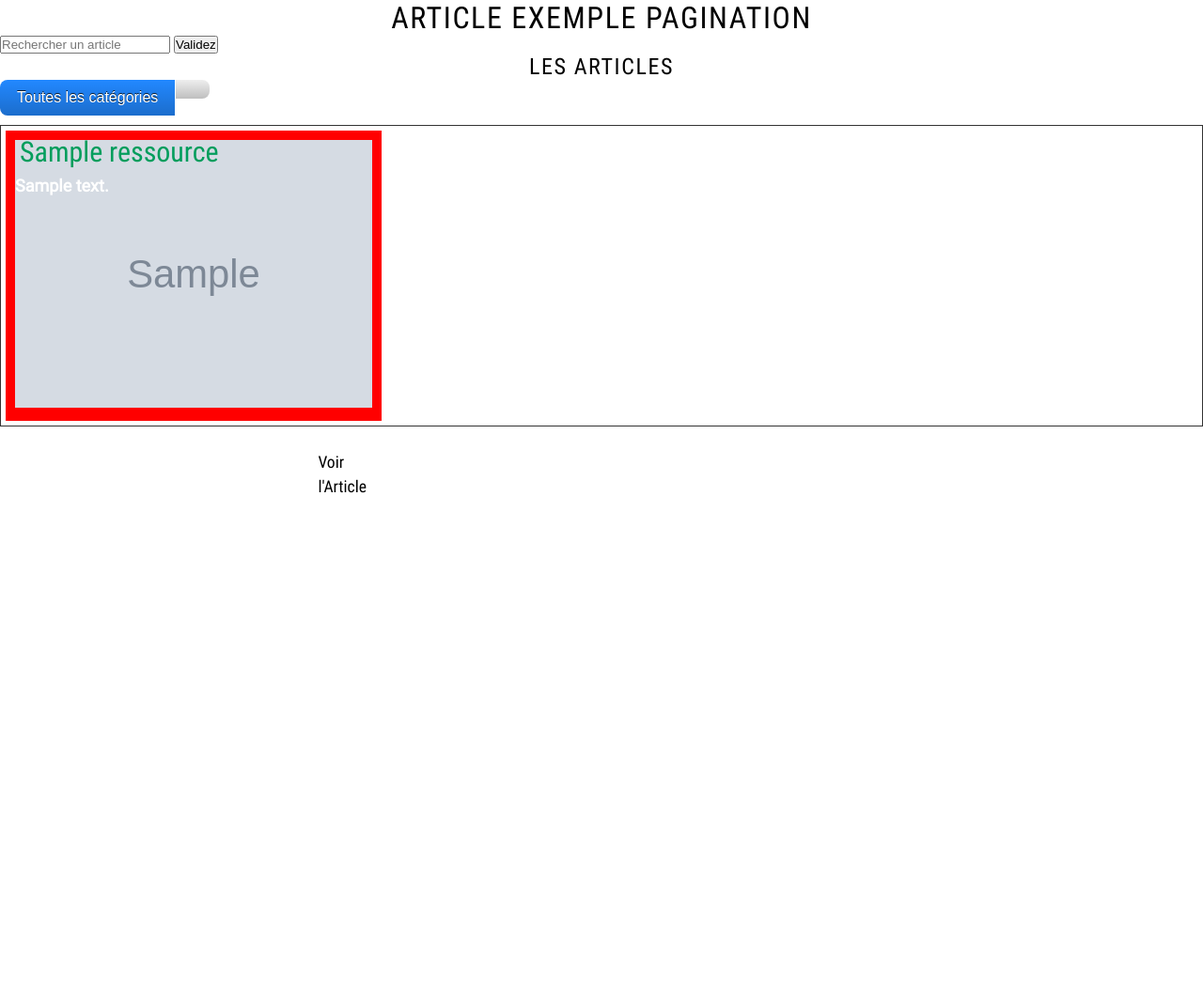
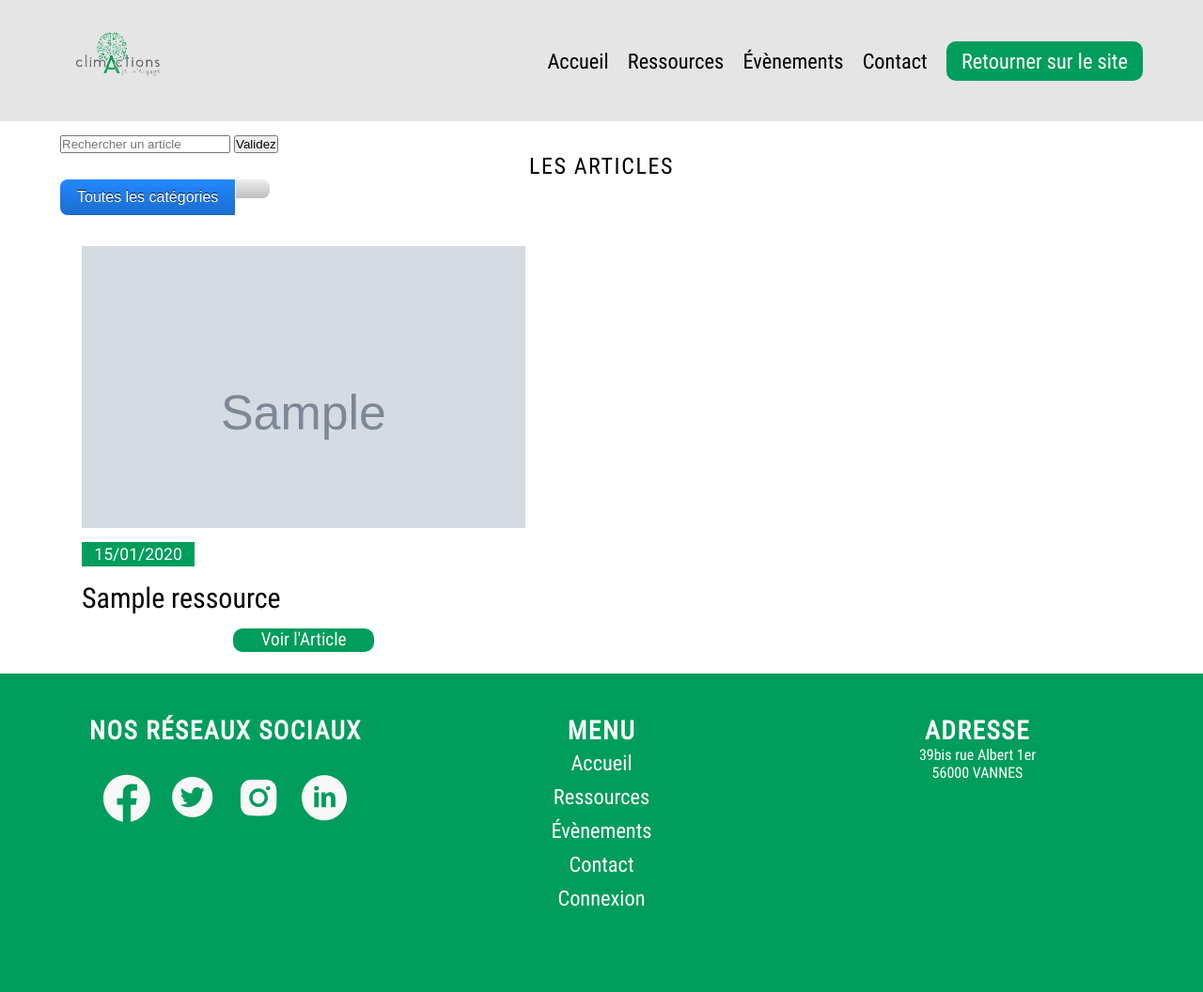
Before and after one commit to nicolaslechenic/climactions_cdr, a PHP site: page /index.php?action=pageArticle in a window 1280 px wide. Shown: the whole page at 94% size. Before the commit the page ends 525 px from the top, so only its background shows below. Run offline with PHP 8.4, Linux system fonts and the light colour scheme; tables that the repository leaves empty or names only in its code hold one stand-in row (values such as "Sample post"); grey boxes marked "Sample" are stand-in pictures; data that the repository does not hold is empty; grey boxes are pictures that could not be loaded.

Commit message:
👌 IMPROVE: Modif page ressources

```diff
--- a/Public/styles/style.css
+++ b/Public/styles/style.css
@@ -161,6 +161,7 @@ a {
 #bandeau #navigation-bandeau {
   display: flex;
   justify-content: space-between;
+  width: 90%;
 }
 
 #bandeau #navigation-bandeau img {
@@ -206,8 +207,7 @@ a {
 #bandeau #navigation-bandeau #menu + img {
   width: 45px;
   height: 45px;
-  /* margin-top: 20px; */
-  margin: 20px 15px 20px 25px;
+  margin-top: 20px;
   cursor: pointer;
 }
 
@@ -313,6 +313,91 @@ a {
   margin: 0 15px;
   cursor: pointer;
 }
+
+/* ---------------Page de tout les articles-------- */
+
+#bar-search{
+  width: 90%;
+  margin: auto;
+  margin-top: 15px;
+}
+
+/* ---- isotope ---- */
+
+/* clear fix */
+.grid:after {
+  content: "";
+  display: block;
+  clear: both;
+}
+
+.grid{
+  width: 100%;
+}
+
+/* ---- .element-item ---- */
+
+.element-item {
+  color: #262524;
+}
+
+.element-item > * {
+  margin: 0;
+  padding: 0;
+}
+
+.element-item .cadre_image{
+  width:100%;
+  height: 300px;
+  overflow: hidden;
+}
+
+.element-item img {
+  width: 100%;
+  height: auto;
+  object-fit: cover;
+  transition: .2s;
+}
+
+.element-item img:hover {
+  transform: scale(1.2);
+}
+
+.element-item .date{
+  width: 120px;
+  background-color: var(--primary);
+  margin-top: 15px;
+  padding: auto;
+  text-align: center;
+}
+
+.element-item .date p{
+  color: white;
+}
+
+.element-item .title {
+  margin-top: 15px;
+  text-transform: none;
+  letter-spacing: 0;
+  font-size: 30px;
+  font-weight: normal;
+  text-align: start;
+  color: black;
+}
+
+.element-item .read-more {
+  margin: auto;
+  margin-top: 15px;
+  height: 25px;
+  width: 150px;
+  font-size: 1.2rem;
+  background-color: var(--primary);
+  color: white;
+  text-align: center;
+  border-radius: 10px;
+
+}
+
 /* -------------- page un article --------------  */
 
 .container-article .article {
@@ -367,11 +452,10 @@ a {
 }
 
 #pied .container .item-footer {
-  /* border: 1px solid red; */
   flex: 1 1 340px;
   text-align: center;
   padding: 20px 0;
-  /* align-self: center; */
+
 }
 
 #pied h2 {
@@ -575,6 +659,7 @@ textarea{
     display: block;
     margin-top: 20px;
   }
+
   /* -------------- page un article --------------  */
 
 .container-article .article {
@@ -632,7 +717,18 @@ textarea{
 }
 
 }
+@media screen and (min-width: 800px) {
 
+/* --------------page de tout les article--------- */
+
+  .ressource .element-item{
+    width: 45%;
+  }
+
+  .element-item{
+    padding: 2%;
+  }
+}
 @media screen and (min-width: 1024px) {
   /* --------------- header -----------------  */
   #bandeau #navigation-bandeau img {
@@ -828,82 +924,3 @@ textarea{
 .button-group .button:last-child {
   border-radius: 0 0.5em 0.5em 0;
 }
-
-/* ---- isotope ---- */
-
-.grid {
-  border: 1px solid #333;
-}
-
-/* clear fix */
-.grid:after {
-  content: "";
-  display: block;
-  clear: both;
-}
-
-/* ---- .element-item ---- */
-
-.element-item {
-  position: relative;
-  float: left;
-  width: 400px;
-  height: auto;
-  margin: 5px;
-  padding: 10px;
-  background: #888;
-  color: #262524;
-}
-
-.element-item > * {
-  margin: 0;
-  padding: 0;
-}
-
-.element-item img {
-  width:100%;
-  height: auto;
-  object-fit: cover;
-}
-
-.element-item .title {
-  position: absolute;
-  left: 15px;
-  top: 5px;
-  text-transform: none;
-  letter-spacing: 0;
-  font-size: 30px;
-  font-weight: normal;
-}
-
-.element-item .content {
-  position: absolute;
-  left: 10px;
-  top: 45px;
-  font-size: 18px;
-  font-weight: bold;
-  color: white;
-}
-
-.element-item .read-more {
-  position: absolute;
-  right: 8px;
-  top: 170px;
-}
-
-.element-item.all {
-  background: #f00;
-  background: hsl(0, 100%, 50%);
-}
-.element-item.game {
-  background: #f80;
-  background: hsl(36, 100%, 50%);
-}
-.element-item.movie {
-  background: #ff0;
-  background: hsl(72, 100%, 50%);
-}
-.element-item.book {
-  background: #00f;
-  background: hsl(108, 100%, 50%);
-}
--- a/app/Models/RessourcesModel.php
+++ b/app/Models/RessourcesModel.php
@@ -146,7 +146,7 @@ class RessourcesModel extends Manager
 
     public function selectResources(){
         $bdd = $this->connect();
-        $req = $bdd->prepare("SELECT ressources.id,name,image,content,type_id,`type` FROM ressources INNER JOIN `types`
+        $req = $bdd->prepare("SELECT ressources.id,name,image,content,type_id,`type`,DATE_FORMAT(created_at, '%d/%m/%Y') AS `date` FROM ressources INNER JOIN `types`
         ON ressources.type_id = `types`.id
         ORDER BY ressources.id DESC" );
         $req->execute(array());
--- a/app/Views/frontend/home.php
+++ b/app/Views/frontend/home.php
@@ -28,7 +28,7 @@ ob_start(); ?>
             <?php } ?>
 
 
-            <a href="#" id="bouton-ressources">Découvrir les autres ressources</a>
+            <a href="index.php?action=pageArticle" id="bouton-ressources">Découvrir les autres ressources</a>
         </div>
     </section>
 
--- a/app/Views/frontend/pageArticle.php
+++ b/app/Views/frontend/pageArticle.php
@@ -1,18 +1,7 @@
-<!DOCTYPE html>
-<html lang="fr">
-
-<head>
-    <meta charset="UTF-8">
-    <meta http-equiv="X-UA-Compatible" content="IE=edge">
-    <meta name="viewport" content="width=device-width, initial-scale=1.0">
-    <link rel="stylesheet" href="public/styles/style.css">
-    <script src="https://unpkg.com/isotope-layout@3/dist/isotope.pkgd.js"></script>
-    <title>Page des Articles</title>
-</head>
-
-<body>
-
-    <h1>article exemple pagination</h1>
+<?php
+$title = "Clim' Actions";
+$description = "La page d'accueil";
+ob_start(); ?>
 
 <section id="bar-search">
     <?php
@@ -23,58 +12,53 @@
     ?>
 
         <section>
-            <h2>Votre recherche</h1>
+            <h1>Votre recherche</h1>
             <div class="article-container">
 
                 <?php foreach ($search as $article) {
                 ?>
                     <article>
                         <div>
-                            <h2><?=$article['name']?></h2>
-                            <img src="<?=$article['image']?>">
+                            <h2><?= $article['name'] ?></h2>
+                            <img src="<?= $article['image'] ?>">
                             <p><?= $article['content']; ?></p>
                             <!-- <p><?= $article['theme']; ?></p> -->
                         </div>
-                        <a href="index.php?action=article&id=<?=$article['id']?>&type=<?=$article['type_id']?>">Voir l'Article</a>
+                        <a href="index.php?action=article&id=<?= $article['id'] ?>&type=<?= $article['type_id'] ?>">Voir l'Article</a>
                     </article>
                 <?php }; ?>
             </div>
         </section>
 
 
-        <?php else :?>
+    <?php else : ?>
 
         <h1>Les Articles</h1>
 
         <div class="button-group filters-button-group">
             <button class="button is-checked" data-filter="">Toutes les catégories</button>
-
-            <!-- TO DO : faire une boucle sur les boutons pour afficher les catégories -->
             <?php foreach ($types as $type) { ?>
-                <button class="button" data-filter=".<?= $type['type']?>"><?= $type['type']?></button>
-                <!-- <button class="button" data-filter=".movie">Films</button>
-                <button class="button" data-filter=".book">Livres</button> -->
-           <?php }?>
+                <button class="button" data-filter=".<?= $type['type'] ?>"><?= $type['type'] ?></button>
+            <?php } ?>
         </div>
         <section class="grid">
-            <?php foreach ($ressources as $ressource) {?>
-            <div >
-                <article class="article-container element-item all <?= $ressource['type']?>">
+            <?php foreach ($ressources as $ressource) { ?>
+                <div class="ressource">
+                    <article class="article-container element-item all <?= $ressource['type'] ?>">
+                        <div class="cadre_image">
+                            <img src="<?= $ressource['image'] ?>">
+                        </div>
+                        <div class="date"><p><?=$ressource['date']?></p></div>
                         <h2 class="title"><?= $ressource['name'] ?></h2>
-                    <img src="<?= $ressource['image']?>">
-                    <p class="content"><?= $ressource['content'] ?></p>
-                    <p class="read-more"><a class="read-more"
-                            href="index.php?action=article&id=<?= $ressource['id']?>">Voir l'Article</a></p>
+                        <div class="read-more"><a class="read-more" href="index.php?action=article&id=<?= $ressource['id'] ?>">Voir l'Article</a></div>
                     </article>
                 </div>
             <?php } ?>
         </section>
+    <?php endif ?>
+</section>
 
-        <?php endif ?>
-
-        <footer>
-
-        </footer>
+<script src="https://unpkg.com/isotope-layout@3/dist/isotope.pkgd.js"></script>
 <script src="Public/scripts/isotope.js"></script>
-    </body>
-</html>
+<?php $content = ob_get_clean();
+require "layouts/template.php";
```
Also changed, not shown: index.php (+4 -10 lines). Lines whose indentation alone changed are shown as unchanged.
